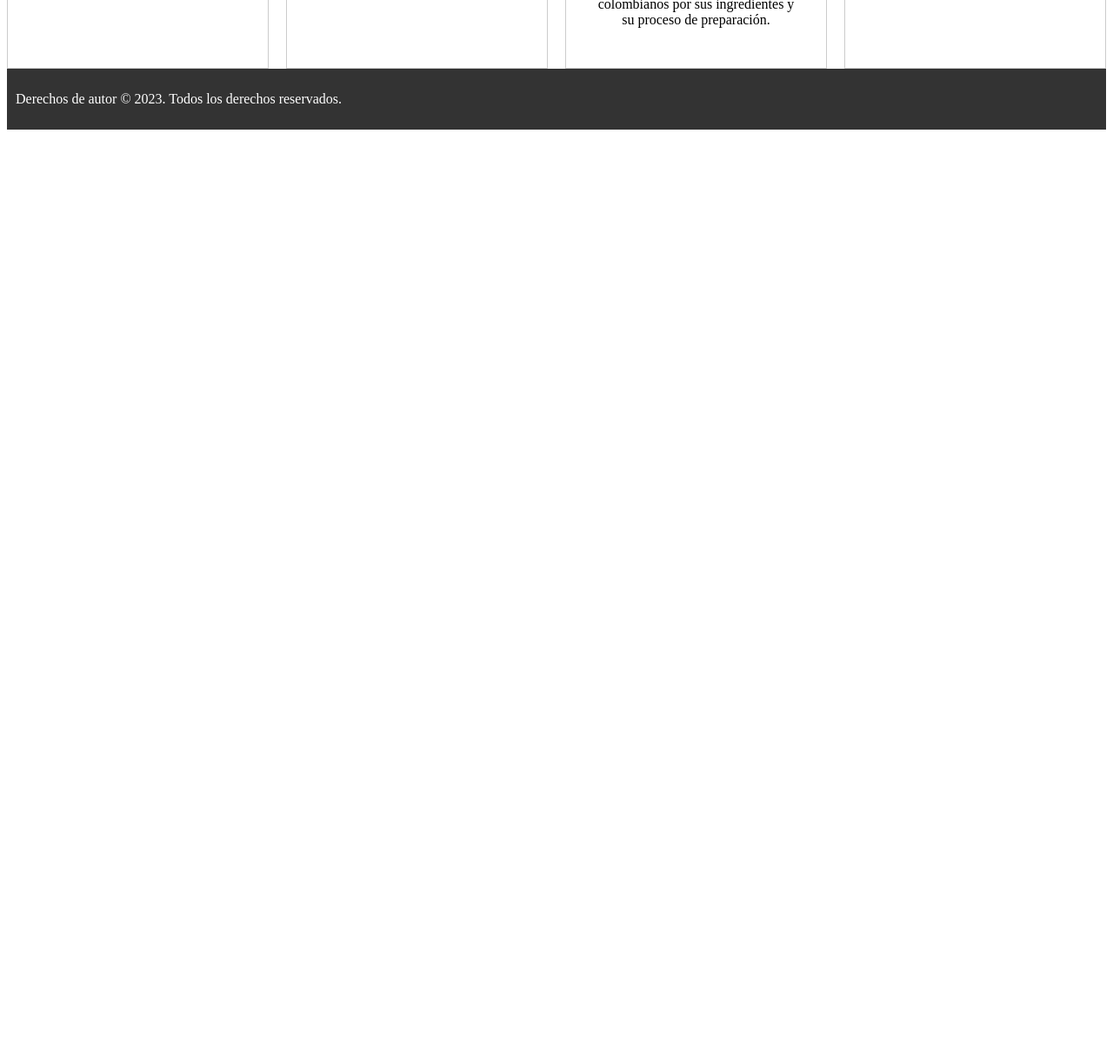
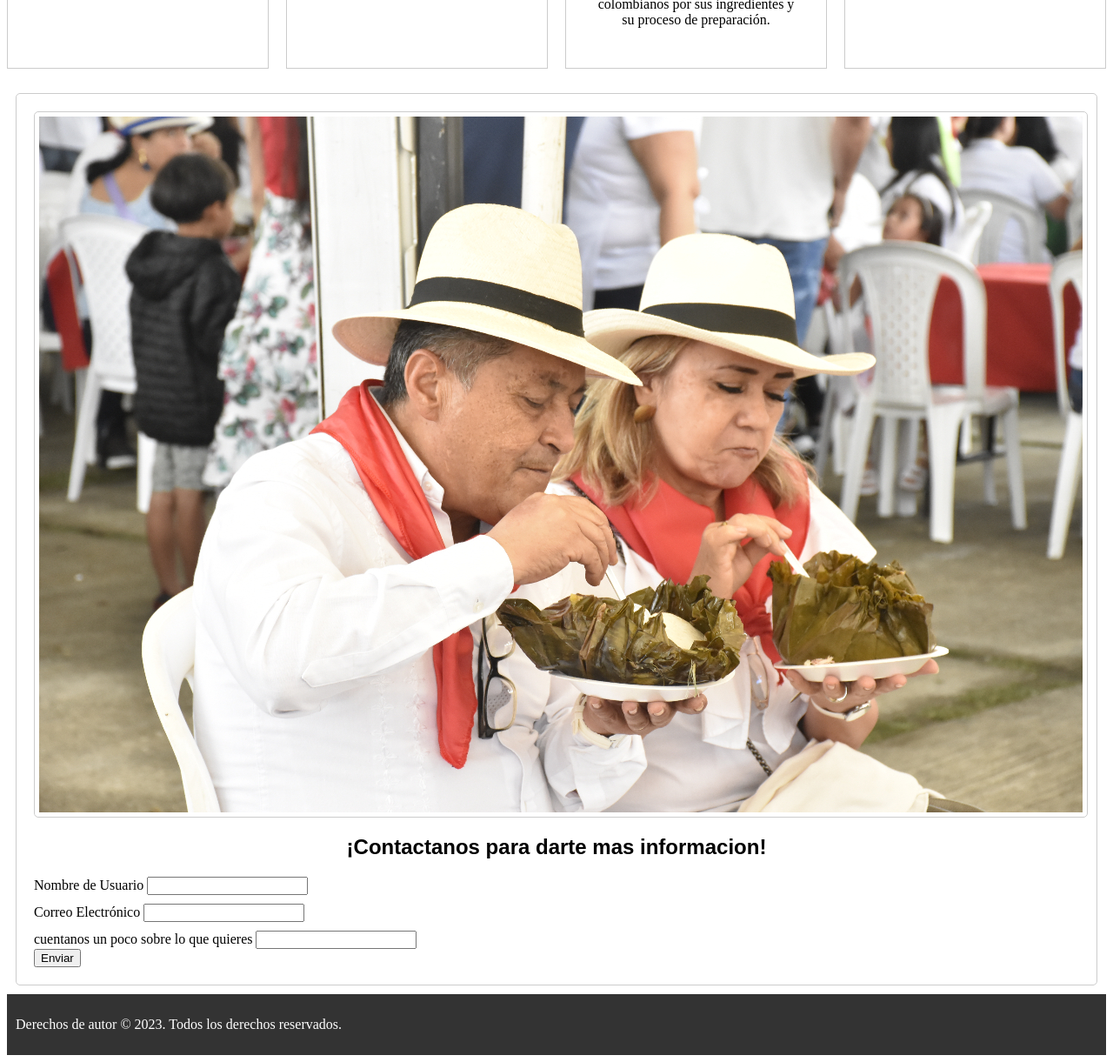
Before and after one commit to ktolico/proyecto-1, a plain HTML site: page index.html in a window 1280 px wide. Shown: the part 1275-2496 px from the top of the page at 87% size. Before the commit the page ends 1432 px from the top, so only its background shows below. Drawn offline with Linux system fonts and the light colour scheme.

Commit message:
form
formulario

```diff
--- a/assets/CSS/styles.css
+++ b/assets/CSS/styles.css
@@ -107,3 +107,42 @@ footer {
     color: black;
     margin-top: 1rem;
 }
+
+.img3 {
+    max-width: 100%;
+    height: auto;
+    display: block;
+    border: 1px solid #ccc;
+    border-radius: 5px;
+    padding: 5px;
+    margin-bottom: 20px;
+}
+
+.formulario {
+    clear: left;
+}
+
+.more-section {
+    padding: 10px;
+}
+
+.more-item {
+    max-width: fit-content;
+    margin: 0 auto;
+    padding: 20px;
+    overflow: hidden;
+    border: 1px solid #ccc;
+    border-radius: 5px;
+}
+
+#username {
+    margin-bottom: 10px;
+}
+
+#email {
+    margin-bottom: 10px;
+}
+
+#descripcion {
+    margin-bottom: 10px;
+}
--- a/index.html
+++ b/index.html
@@ -60,6 +60,26 @@
                             </a>
                         </div>
                     </div>
+                </section> <br>
+                <section>
+                    <div class="more-section">
+                        <div class="more-item">
+                            <img class="img3" src="assets/images/gente tamal.jpg" alt="">
+                            <h1 style="text-align: center;">¡Contactanos para darte mas informacion!</h1>
+                            <form class="formulario">
+                                <label for="username">Nombre de Usuario</label>
+                                <input type="text" id="username" name="username" required><br>
+
+                                <label for="email">Correo Electrónico</label>
+                                <input type="email" id="email" name="email" required><br>
+
+                                <label for="descripcion">cuentanos un poco sobre lo que quieres</label>
+                                <input type="text" id="password" name="password" required><br>
+
+                                <button type="submit">Enviar</button>
+                            </form>
+                        </div>
+                    </div>
                 </section>
             </div>
         </main>
```
